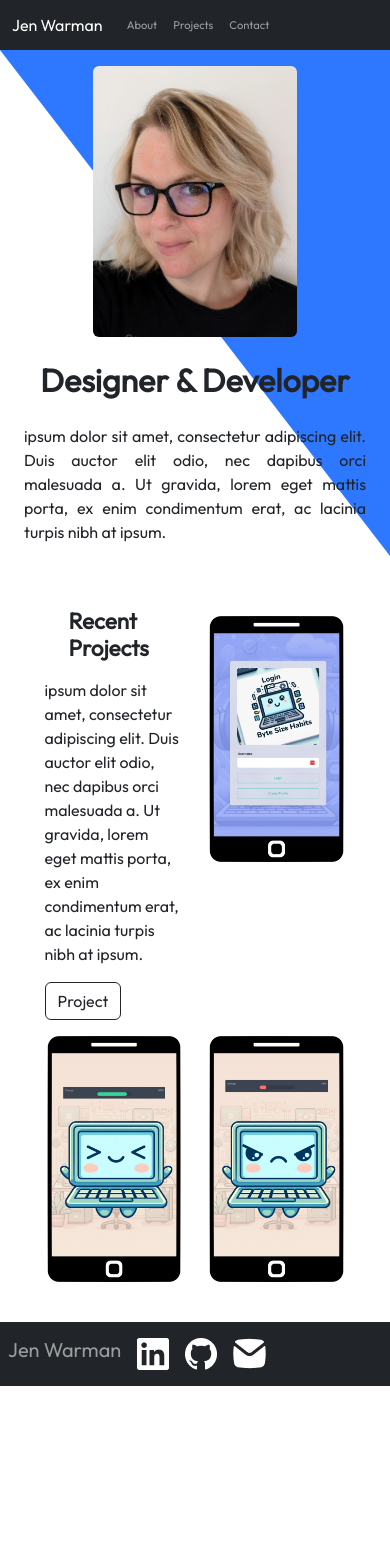
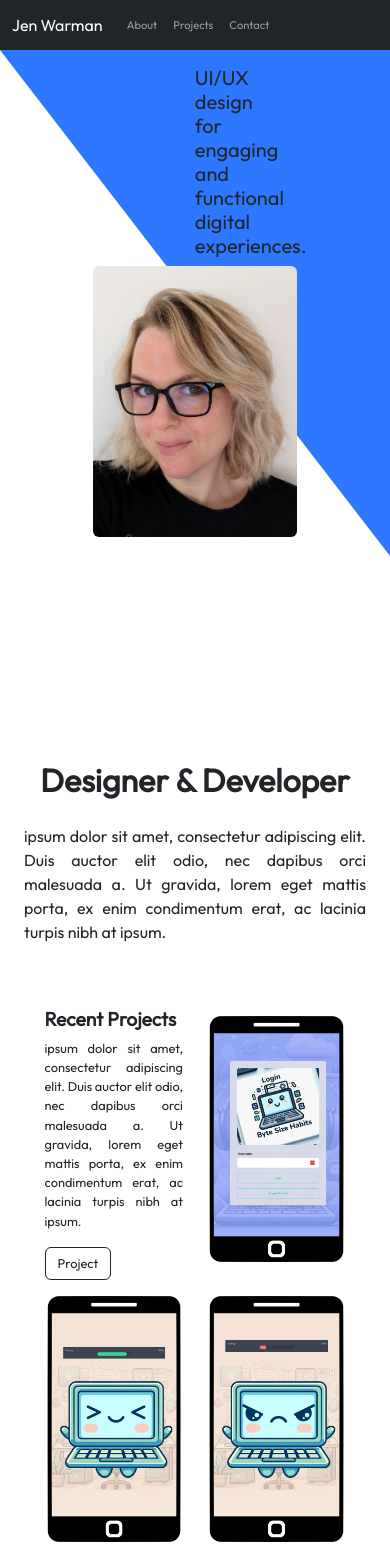
Before and after one commit to JenWarman/portfolio, a React (Vite) app: page / in a window 390 px wide. Shown: the top 1568 px of the page. Before the commit the page ends 1386 px from the top, so only its background shows below. Built offline with nearby package versions, Linux system fonts and the light colour scheme.

Commit message:
css animation on headers

```diff
--- a/package.json
+++ b/package.json
@@ -12,6 +12,7 @@
   "dependencies": {
     "@fontsource/outfit": "^5.1.0",
     "@fontsource/roboto": "^5.1.0",
+    "animate.css": "^4.1.1",
     "bootstrap": "^5.3.3",
     "mdb-react-ui-kit": "^9.0.0",
     "react": "^18.3.1",
--- a/src/App.jsx
+++ b/src/App.jsx
@@ -9,7 +9,7 @@ import About from './components/About';
 import Skills from './components/Skills';
 import DesignProjects from './components/DesignProjects';
 import DeveloperProjects from './components/DeveloperProjects';
-
+import 'animate.css';
 function App() {
 
 
--- a/src/components/DesignProjects.jsx
+++ b/src/components/DesignProjects.jsx
@@ -9,7 +9,7 @@ function DesignProjects() {
         <Row>
             <Col>
             <h1 className="project-header">Projects</h1>
-            <h2 className='recent-projects-title'>UI/UX Design</h2>
+            <h2 className='UIUX-projects-title'>UI/UX Design</h2>
             </Col>
         </Row>
 
--- a/src/components/Header.jsx
+++ b/src/components/Header.jsx
@@ -7,8 +7,8 @@ import Navbar from 'react-bootstrap/Navbar';
 function Header() {
 
     return (
-      <>
-        <Navbar bg="dark" data-bs-theme="dark">
+      <div className=''>
+        <Navbar  bg="dark" data-bs-theme="dark">
           <Container fluid>
             <Navbar.Brand href="/" id='header-title'>Jen Warman</Navbar.Brand>
             <Nav className="ms-auto nav-bar">
@@ -18,7 +18,7 @@ function Header() {
             </Nav>
           </Container>
         </Navbar>
-        </>
+        </div>
     )
 }
 
--- a/src/components/HeroBar.jsx
+++ b/src/components/HeroBar.jsx
@@ -10,16 +10,16 @@ function HeroBar() {
     <div className="content">
     <Container className="hero-bar">
       <Row className='hero-row'>
-      <Col xs={6} md={3}>
+      <Col className='slide-right' xs={6} md={4}>
           <h1 id='designer' className='hero-header'>Designer</h1>
-          <h5 className='hero-sub-header'>UI/UX design for engaging and functional digital experiences. </h5>
+          <h5 className='designer-hero-sub-header'>UI/UX design for engaging and functional digital experiences. </h5>
         </Col>
-        <Col className='profile-image' xs={7} md={6}>
+        <Col className='profile-image' xs={7} md={4}>
           <Image src="../profile.jpg" rounded fluid/>
         </Col>
-        <Col id='developer'xs={6} md={3}>
+        <Col className='slide-left' id='developer'xs={6} md={4}>
           <h1 className='hero-header'>Developer</h1>
-          <h5 className='hero-sub-header'>Frontend web development with solid and scaleable code. </h5>
+          <h5 className='developer-hero-sub-header'>Frontend web development with solid and scaleable code. </h5>
         </Col>
         <Row>
         <Col>
--- a/src/components/RecentProjects.jsx
+++ b/src/components/RecentProjects.jsx
@@ -11,7 +11,7 @@ function RecentProjects() {
       <Col xs={5} md={3}>
           <h2 className='recent-projects-title'>Recent Projects</h2>
           <p className='recent-projects-text'>ipsum dolor sit amet, consectetur adipiscing elit. Duis auctor elit odio, nec dapibus orci malesuada a. Ut gravida, lorem eget mattis porta, ex enim condimentum erat, ac lacinia turpis nibh at ipsum.</p>
-          <Button variant="outline-dark">Project</Button>
+          <Button className='recent-projects-button' variant="outline-dark">Project</Button>
         </Col>
         <Col className='recent-project-image' xs={5} md={3}>
           <Image src="../ByteSize1.png" rounded fluid/>
--- a/src/index.css
+++ b/src/index.css
@@ -9,24 +9,31 @@
   position: relative;
   z-index: 100;
 }
-
+.hero-row.row {
+  justify-content: center;
+}
 .hero-bar {
-  max-width: 60em;
   margin-top:5em;
   margin-bottom: 5em;
-  text-align: center;
 }
 
 .hero-header {
   font-weight:bold;
   font-size:80px;
-  text-align: center;
-  margin-top: 20rem;
+  margin-top: 10rem;
+}
+#designer {
+  text-align: left;
 }
 
-.hero-sub-header {
+#developer {
+  color: #ffff;
+  text-align: end;
+  padding-left: 8rem
+}
+.designer-hero-sub-header {
   text-align: justify;
-  padding: 1rem
+  padding-right: 8rem;
 }
 
 .diagonal-box {
@@ -46,10 +53,6 @@
   z-index: 1;
 }
 
-/* #developer {
-  color: #ffff
-} */
-
 .recent-projects {
   margin: 10rem;
   padding: 3rem;
@@ -64,7 +67,6 @@
   font-weight: 600;
   font-size: 40px;
 }
-
 
 .about-section {
   max-width: 60em;
@@ -190,7 +192,7 @@
 }
 
 /* mobile */
-@media screen and (max-width: 768px) {
+@media screen and (max-width: 1098px) {
   .nav-bar {
     font-size: 0.7rem;
     width: 100%;
@@ -222,6 +224,7 @@
     margin-bottom: 1.5rem;
     font-weight: bold;
     font-size: 2rem;
+    text-align: center;
   }
   .media-hero-sub-header {
     display: block;
@@ -244,7 +247,6 @@
     position:absolute;
     width: 100vw;
     z-index: 1;
-    /* display: none; */
   }
   .about-section {
     max-width: 100vw;
@@ -277,9 +279,23 @@
    }
    .recent-projects-title {
     margin: 0 auto;
+    padding-left: 0 auto;
+    padding-bottom: 0.5rem;
+    padding-top: 0.5rem;
+    font-size: 1.2rem;
+   }
+   .recent-projects-text {
+    font-size: 0.8rem;
+    text-align: justify;
+   }
+   .recent-projects-button.btn.btn-outline-dark {
+    font-size: 0.8rem;
+   }
+   .UIUX-projects-title {
+    margin: 0 auto;
     padding-left: 1.5rem;
-    padding-bottom: 1rem;
-    padding-top: 0.5rem;
+    font-weight: bold;
+    font-size: 1.4rem;
    }
    .project-info.row {
     margin: 1rem;
@@ -341,3 +357,56 @@
 .skills-image {
   display: none;
 }
+
+
+/* Animation */
+.slide-right {
+	-webkit-animation: slide-right 2s cubic-bezier(0.250, 0.460, 0.450, 0.940) 0.6 both;
+	        animation: slide-right 2s cubic-bezier(0.250, 0.460, 0.450, 0.940) 0.6 both;
+}
+ @-webkit-keyframes slide-right {
+  0% {
+    -webkit-transform: translateX(0);
+            transform: translateX(0);
+  }
+  100% {
+    -webkit-transform: translateX(100px);
+            transform: translateX(100px);
+  }
+}
+@keyframes slide-right {
+  0% {
+    -webkit-transform: translateX(0);
+            transform: translateX(0);
+  }
+  100% {
+    -webkit-transform: translateX(100px);
+            transform: translateX(100px);
+  }
+}
+
+
+.slide-left {
+	-webkit-animation: slide-left 2s cubic-bezier(0.250, 0.460, 0.450, 0.940) 0.6 both;
+	        animation: slide-left 2s cubic-bezier(0.250, 0.460, 0.450, 0.940) 0.6 both;
+}
+ @-webkit-keyframes slide-left {
+  0% {
+    -webkit-transform: translateX(0);
+            transform: translateX(0);
+  }
+  100% {
+    -webkit-transform: translateX(-100px);
+            transform: translateX(-100px);
+  }
+}
+@keyframes slide-left {
+  0% {
+    -webkit-transform: translateX(0);
+            transform: translateX(0);
+  }
+  100% {
+    -webkit-transform: translateX(-100px);
+            transform: translateX(-100px);
+  }
+}
```
Also changed, not shown: 1 other file (tests, documents, lock files or other folders).
